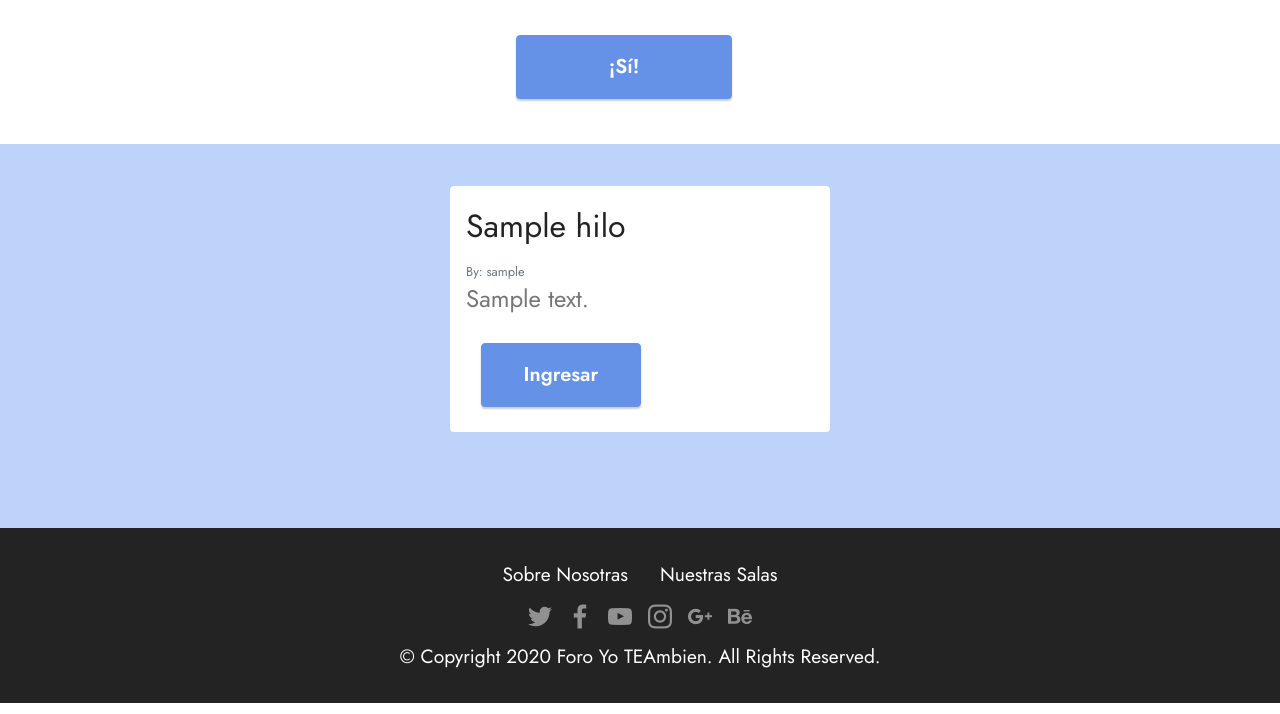
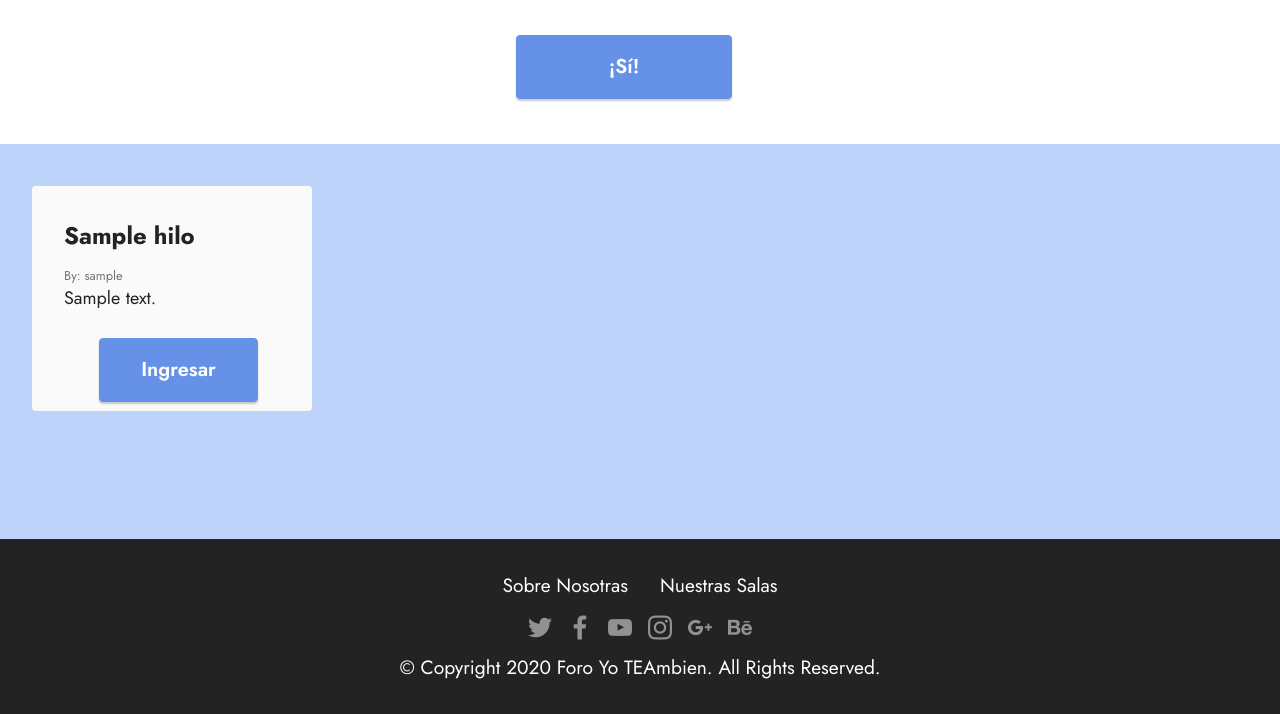
Before and after one commit to gisegalaburri/proyecto-final, a Spring Boot app: page /listarhilos/1 in a window 1280 px wide. Shown: the part 421-1135 px from the top of the page. Run offline with Spring Boot 4, Linux system fonts and the light colour scheme; tables that the repository leaves empty hold one stand-in row (values such as "Sample post"); some of the project's set-up classes (security, data sources, template engines, error pages and the like) are left out, and stand-ins take their place; some libraries are stand-ins or nearby versions.

Commit message:
versión final

```diff
--- a/src/main/java/com/foroyoteambien/foro/servicios/UsuarioServicio.java
+++ b/src/main/java/com/foroyoteambien/foro/servicios/UsuarioServicio.java
@@ -227,12 +227,10 @@ public class UsuarioServicio implements UserDetailsService {
         }
     }
 
-    public Usuario buscarPorNickname(String nickname) throws ErrorServicio {
+    public Usuario buscarPorNickname(String nickname) {
 
         Usuario usuario = usuarioRepositorio.buscarPorNick(nickname);
-        if (usuario == null) {
-        throw new ErrorServicio ("Usuario Nulo");
-        }
+
         return usuario;
     }
 
--- a/src/main/resources/templates/hilo.html
+++ b/src/main/resources/templates/hilo.html
@@ -57,23 +57,27 @@
 
 
 
-        <section class="features22 cid-sdrj2CMyZY" id="features23-m" style="padding-top: 10px; background-color: #bed3f9">
-            <div class="container">
-                <!-- col-12 col-md-6 col-lg-4 -->
-                <div class="row justify-content-center content-row mt-4">
-                    <div class="card p-4 p-md-3 col-md-6 col-lg-4" th:each="hilo:${hilos}" style="background-color: #ffffff">
-                        <div class="card-box">
-                            <h1 class="card-title mbr-fonts-style display-5" style="font-size: xx-large"
+        <section class="gallery3 cid-sdqSuUuYX4" id="features23-m" style="padding-top: 10px; background-color: #bed3f9">
+            <div class="content">
+            <div class="container-fluid">
+                <div class="row mt-4">
+                    <div class="item features-image сol-12 col-md-6 col-lg-3" th:each="hilo : ${hilos}">
+                        <div class="item-wrapper">
+
+                            <div class="item-content">
+                                <h1 class="card-title mbr-fonts-style display-5" style="font-size: x-large; font-weight: bold"
                                 th:text="${hilo.titulo}"> </h1>
-                            <small id="emailHelp" class="form-text text-muted">By: <span th:text="${hilo.usuario.nickname}"></span></small>
-                            <p class="mbr-text card-text mbr-fonts-style display-7" style="font-size: x-large"
+                                <small id="emailHelp" class="form-text text-muted">By: <span th:text="${hilo.usuario.nickname}"></span></small>
+                                <p class="mbr-text card-text mbr-fonts-style display-7" style="font-size: large"
                                 th:text="${hilo.descripcion}"> </p>
-                            <div class="mbr-section-btn col-md-auto col">
-                                <a class="btn btn-primary btn-lg" th:href="@{/listarcomentarios/__${hilo.id}__}">
+                                <div class="mbr-section-btn col-md-auto col" style="margin-left: 10px;" >
+                                    <a class="btn btn-primary btn-lg" th:href="@{/listarcomentarios/__${hilo.id}__}">
                                     Ingresar</a>
+                                </div>
                             </div>
                         </div>
                     </div>
+                </div>
                 </div>
             </div>
         </section>
--- a/src/main/resources/templates/layout.html
+++ b/src/main/resources/templates/layout.html
@@ -30,7 +30,7 @@
 
          <!-- <span class="navbar-caption-wrap"><a class="navbar-caption text-black display-7" href="">Yo
               TEAmbién</a></span>-->
-         <a th:href="${session.usuariosession == null} ? @{/} : @{/loginsuccess}">
+         <a th:href="${session.usuariosession == null} ? @{/} : @{/bienvenida}">
              <img src="../assets/images/logo-nav.jpeg" style="width: 100px;"></a>
         </div>
         <button class="navbar-toggler" type="button" data-toggle="collapse" data-target="#navbarSupportedContent"
```
Also changed, not shown: src/main/java/com/foroyoteambien/foro/controladores/UsuarioController.java (+8 -8 lines).
